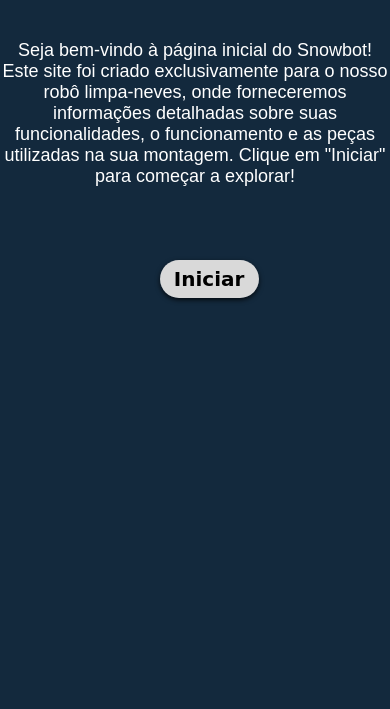
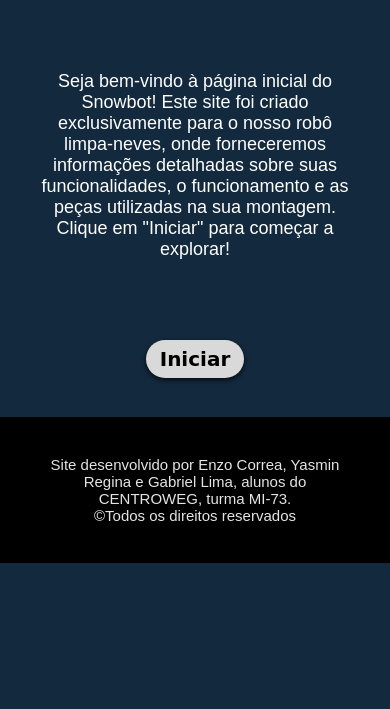
Before and after one commit to enzoCorrea123/ProjetoRA, a plain HTML site: page index.html in a window 390 px wide. Shown: the part 135-844 px from the top of the page. Drawn offline with Linux system fonts and the light colour scheme; a web font is replaced by a local one.

Commit message:
adicionando versão final RA

```diff
--- a/css/home.css
+++ b/css/home.css
@@ -5,6 +5,9 @@
 }
 body{
     background-color: #13293D;
+  display: flex;
+  flex-direction: column;
+  justify-content: space-between;
 }
 .header{
     background-color: #3576AC;
@@ -47,6 +50,10 @@
     justify-content: center;
     margin: auto;
 }
+.div-btn{
+  display:flex;
+  justify-content: center;
+}
 .btn{
     text-decoration: none;
     font-weight: bold;
@@ -61,6 +68,7 @@
     padding: 10% 20%;
     border-radius: 30px;
 
+
 }
 .btn:hover{
     background-color: black;
@@ -68,6 +76,9 @@
     transition: 0.3s;
 }
 @media (max-width: 1000px) {
+  .flex{
+       margin-inline:10%;
+  }
     .lego{
         width: 12%;
         padding: 2%;
@@ -96,8 +107,12 @@
         justify-content: center;
         margin: auto;
     }
-  footer{
-    color: rgb(165, 165, 165);
-    padding-top: 3%;
+     footer{
+       background-color: #000000;
+        color: rgb(228, 228, 228);
+       font-size: 15px;
+       margin-top: 10%;
+       padding: 10%;
+       text-align: center;
 }
 }
--- a/index.html
+++ b/index.html
@@ -19,13 +19,13 @@
         </div>
 
         <p class="txt">Seja bem-vindo à página inicial do Snowbot! Este site foi criado exclusivamente para o nosso robô limpa-neves, onde forneceremos informações detalhadas sobre suas funcionalidades, o funcionamento e as peças utilizadas na sua montagem. Clique em "Iniciar" para começar a explorar!</p>
-        <div div-btn>
+        <div class="div-btn">
             <a href="robo.html" class="btn">Iniciar</a>
         </div>
 
     </section>
-    <!-- <footer>
-        <p>Site desenvolvido por Enzo Correa, yamin Regina e Gabriel Lima, alunos da centroweg turma MI-73 <br> &copyTodos os direitos reservados</p>
-    </footer> -->
+   <footer>
+        <p class="footer_p">Site desenvolvido por Enzo Correa, Yasmin Regina e Gabriel Lima, alunos do CENTROWEG, turma MI-73.<br> &copyTodos os direitos reservados</p>
+    </footer>
 </body>
 </html>
```
Also changed, not shown: assets/Vector.png (added), assets/lego 1.png (added).
